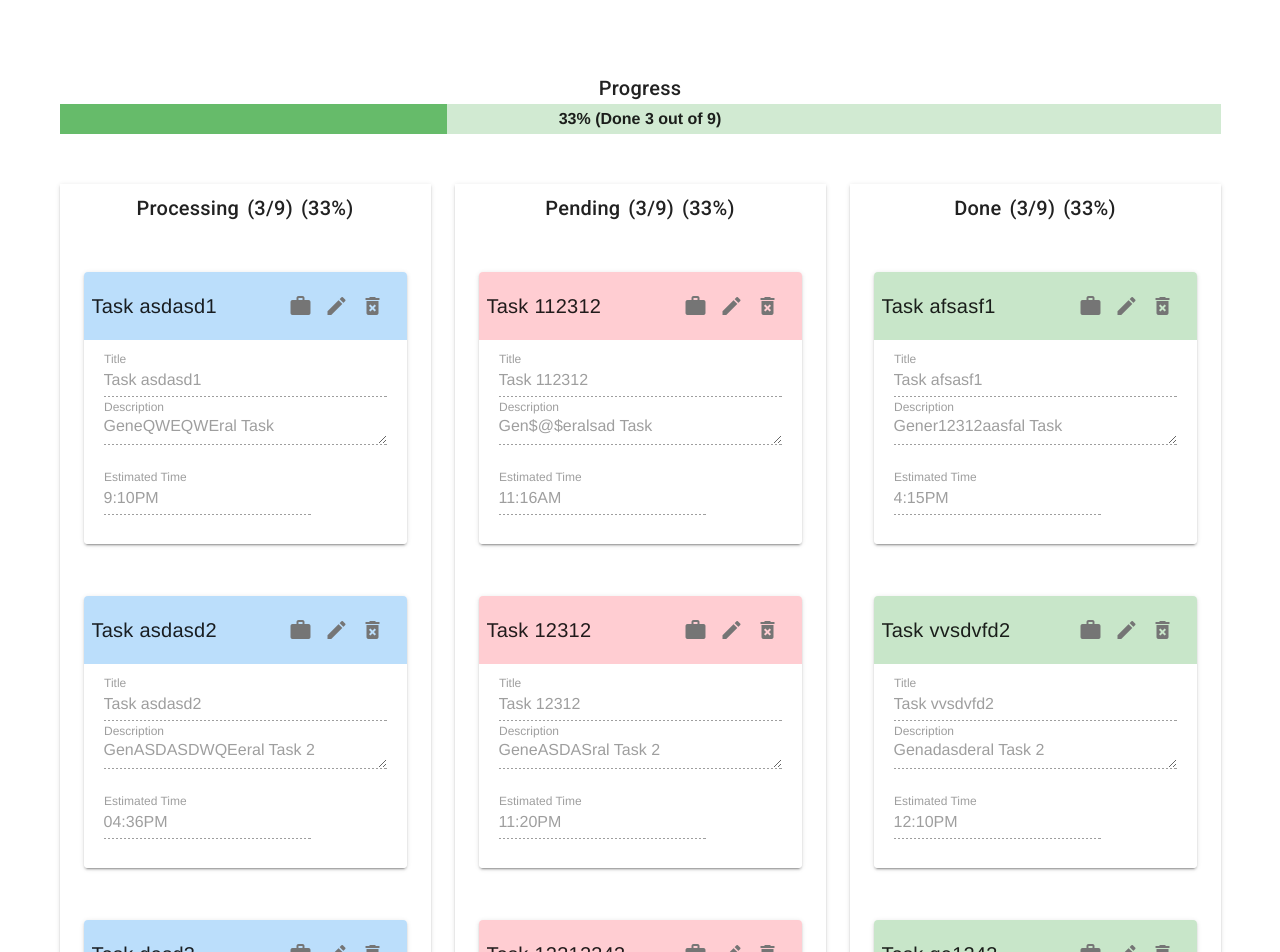
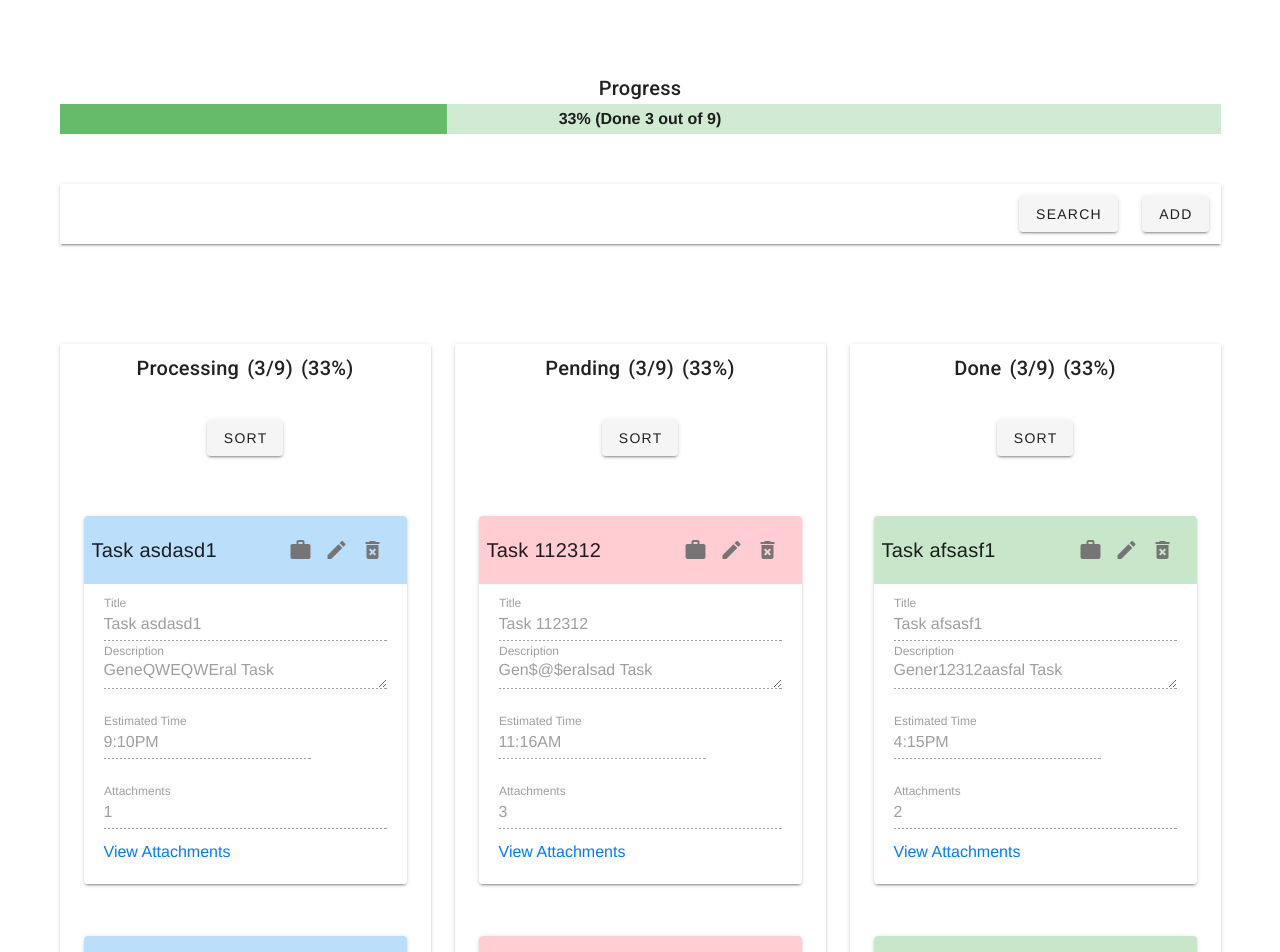
Before and after one commit to soum21/Task_Planner_APP_VueJS_Vuex_Vuetify, a Vue app: page / in a window 1280 px wide. Shown: the top 952 px of the page. Built offline with nearby package versions, Linux system fonts and the light colour scheme.

Commit message:
Sorting list

```diff
--- a/src/app/components/attachmentModal/index.vue
+++ b/src/app/components/attachmentModal/index.vue
@@ -13,7 +13,7 @@
                     >{{ file.name }}
                   </span>
                 </v-col>
-                <v-col cols="6" sm="6">
+                <v-col cols="6" sm="6" v-show="doUpload">
                   <v-btn text icon color="grey darken-1" @click="deletefile(file.id)">
                     <v-icon>mdi-close</v-icon>
                   </v-btn>
@@ -23,7 +23,7 @@
           </v-col>
         </v-row>
         <v-row class="ma-3" align="center" justify="center">
-          <v-col class="ma-3" cols="12">
+          <v-col class="ma-3" cols="12" v-show="doUpload">
             <v-file-input
               v-model="files"
               :color="setColor"
@@ -42,7 +42,7 @@
       </v-card-text>
       <v-card-actions>
         <v-spacer></v-spacer>
-        <v-btn :class="buttonColor" color="white" text @click="handleUpload"> Upload </v-btn>
+        <v-btn :class="buttonColor" color="white" text @click="handleUpload" v-show="doUpload"> Upload </v-btn>
         <v-btn :class="setColor" color="white" text @click="handleClick"> Close </v-btn>
       </v-card-actions>
     </v-card>
@@ -60,8 +60,12 @@ export default {
   props: {
     modal: Boolean,
     attachments: Array,
-    parentId: String,
-    board: String
+    parentId: [Number, String],
+    board: String,
+    doUpload: {
+      type: Boolean,
+      default: true
+    }
   },
   computed: {
     // a computed getter
--- a/src/app/components/taskCard/taskCard.html
+++ b/src/app/components/taskCard/taskCard.html
@@ -43,6 +43,30 @@
           <v-list-item>
             <TimePicker @changeTime="changeTime($event)" :itemTime="time" />
           </v-list-item>
+          <v-list-item>
+            <v-text-field
+            label="Attachments"
+            hide-details="auto"
+            v-model="attachments"
+            disabled
+            readonly
+          ></v-text-field>
+          </v-list-item>
+          <v-list-item>
+              <a @click.prevent="viewAttachment">View Attachments</a>
+          </v-list-item>
+
+          <div v-show="attachMentModal && files.length > 0">
+            <AttachmentModal
+            :modal="attachMentModal"
+            :attachments="files"
+            :board="board"
+            :parentId="item.id"
+            :doUpload="false"
+            @toggleModal="toggleModal($event)"
+            />
+          </div>
+
           <v-row no-gutters class="rowContainer" v-show="!formDisable">
             <v-col class="d-flex justify-center" cols="6" sm="6">
               <v-btn text :class="buttonClass" :disabled="!valid" width="100px" @click="submit(item.id, board)"
--- a/src/app/components/taskCard/taskCard.js
+++ b/src/app/components/taskCard/taskCard.js
@@ -1,4 +1,5 @@
 import TimePicker from '../timePicker';
+import AttachmentModal from '../../components/attachmentModal';
 
 export default {
   name: 'TaskCard',
@@ -11,11 +12,15 @@ export default {
       time: '',
       valid: false,
       titleRules: [(v) => !!v || 'Title is required', (v) => (v && v.length < 20) || 'Maximum 20 charecters'],
-      descRules: [(v) => !!v || 'Description is required', (v) => (v && v.length < 150) || 'Maximum 150 charecters']
+      descRules: [(v) => !!v || 'Description is required', (v) => (v && v.length < 150) || 'Maximum 150 charecters'],
+      attachments: 0,
+      files: [],
+      attachMentModal: false
     };
   },
   components: {
-    TimePicker
+    TimePicker,
+    AttachmentModal
   },
   props: {
     item: {
@@ -34,7 +39,9 @@ export default {
       this.title = this.item.title;
       this.description = this.item.description;
       this.time = this.item.estimatedTime ? this.item.estimatedTime : '';
+      this.attachments = this.item.files.length;
       this.shouldDisplay = true;
+      this.files = this.item.files;
     }
   },
   computed: {
@@ -87,6 +94,12 @@ export default {
     },
     cancel() {
       this.resetData();
+    },
+    viewAttachment() {
+      this.attachMentModal = true;
+    },
+    toggleModal() {
+      this.attachMentModal = false;
     }
   }
 };
--- a/src/app/modules/home/home.html
+++ b/src/app/modules/home/home.html
@@ -4,13 +4,27 @@
 
     <div>
       <span class="text-h6">Progress</span>
-      <ProgressBar :progressData="totalProgress.progressPercentage" :totalDone="totalProgress.totalDoneString" :totalTask="totalProgress.totalTaskString"/>
+      <ProgressBar
+        :progressData="totalProgress.progressPercentage"
+        :totalDone="totalProgress.totalDoneString"
+        :totalTask="totalProgress.totalTaskString"
+      />
     </div>
     <!-- Progress Bar End -->
 
     <!-- Search And Add Area -->
+    <v-sheet class="columnWrapper" elevation="2">
+      <v-card class="d-flex justify-end mb-6" flat tile>
+        <!-- <v-btn elevation="2" class="ma-3" @click="sortList">Sort</v-btn> -->
+        <v-btn elevation="2" class="ma-3">Search</v-btn>
+        <v-btn elevation="2" class="ma-3">Add</v-btn>
+      </v-card>
+    </v-sheet>
+
     <!-- Search And Add Area End -->
+    <!-- Sort Area -->
 
+    <!-- Sort Area End -->
     <!-- Dragable List Area -->
     <v-row justify="space-around">
       <v-col cols="12" md="4" v-for="tasks in taskList" :key="tasks.id">
@@ -21,9 +35,14 @@
               >({{tasks.name === 'Pending' ? totalProgress.pendingBarProgress : tasks.name === 'Processing' ?
               totalProgress.processingBarProgress : tasks.name === 'Done' ? totalProgress.doneBarProgress : '' }})</span
             >
-            <span class="text-h6 pt-2 px-1">({{tasks.name === 'Pending' ? pendingPercent : tasks.name === 'Processing' ?
-              processingPercent : tasks.name === 'Done' ? taskPercent : ''}}%)</span>
+            <span class="text-h6 pt-2 px-1"
+              >({{tasks.name === 'Pending' ? pendingPercent : tasks.name === 'Processing' ? processingPercent :
+              tasks.name === 'Done' ? taskPercent : ''}}%)</span
+            >
           </div>
+          <v-card class="d-flex justify-center mb-6" flat tile>
+            <v-btn  class="ma-3" @click="sortList(tasks.name)">Sort</v-btn>
+         </v-card>
           <draggable
             v-model="tasks.tasks"
             group="taskList"
--- a/src/app/modules/home/home.js
+++ b/src/app/modules/home/home.js
@@ -34,5 +34,9 @@ export default {
       return this.$store.getters.getProgressPercent;
     }
   },
-  methods: {}
+  methods: {
+    sortList(name) {
+      this.$store.dispatch('sortList', name);
+    }
+  }
 };
--- a/src/app/modules/taskDetails/details.html
+++ b/src/app/modules/taskDetails/details.html
@@ -63,12 +63,13 @@
               v-model="detailData.estimatedTime"
               label="Estimated Time"
               readonly
+              disabled
               prepend-icon="mdi-clock-time-four-outline"
             ></v-text-field>
           </div>
 
           <div v-show="!modal" class="ma-5 inputDiv">
-            <a @click="openModal">View Attachments</a>
+            <a @click="openAttachmentModal">View Attachments</a>
           </div>
 
           <div v-show="modal && files.length > 0">
--- a/src/app/modules/taskDetails/details.js
+++ b/src/app/modules/taskDetails/details.js
@@ -44,7 +44,7 @@ export default {
     }
   },
   methods: {
-    openModal() {
+    openAttachmentModal() {
       this.modal = true;
     },
     displayEditOption() {
--- a/src/app/utils/arrayMethods.js
+++ b/src/app/utils/arrayMethods.js
@@ -16,4 +16,7 @@ const getItemByName = (array, name) => {
   return item;
 };
 
-export { getItemInArray, deleteItemFromArray, getItemByName };
+const sortArray = (array) => {
+  array.sort((a, b) => b.id - a.id);
+};
+export { getItemInArray, deleteItemFromArray, getItemByName, sortArray };
--- a/src/app/utils/index.js
+++ b/src/app/utils/index.js
@@ -1,3 +1,3 @@
 import getTimeAmPm from './time';
-import { getItemInArray, deleteItemFromArray, getItemByName } from './arrayMethods';
-export { getTimeAmPm, getItemInArray, deleteItemFromArray, getItemByName };
+import { getItemInArray, deleteItemFromArray, getItemByName, sortArray } from './arrayMethods';
+export { getTimeAmPm, getItemInArray, deleteItemFromArray, getItemByName, sortArray };
--- a/src/app/vuex/actionTypes/index.js
+++ b/src/app/vuex/actionTypes/index.js
@@ -4,3 +4,4 @@ export const DELETE_TASK = 'DELETE_TASK';
 export const DELETE_FILE = 'DELETE_FILE';
 export const ADD_FILE = 'ADD_FILE';
 export const ADD_COMMENT = 'ADD_COMMENT';
+export const SORT_LIST = 'SORT_LIST';
--- a/src/app/vuex/actions/index.js
+++ b/src/app/vuex/actions/index.js
@@ -22,4 +22,8 @@ const addFile = (context, payload) => {
 const addComment = (context, payload) => {
   context.commit(types.ADD_COMMENT, payload);
 };
-export default { addTask, editTask, deleteTask, deleteFile, addFile, addComment };
+
+const sortList = (context, payload) => {
+  context.commit(types.SORT_LIST, payload);
+};
+export default { addTask, editTask, deleteTask, deleteFile, addFile, addComment, sortList };
--- a/src/app/vuex/mutations/index.js
+++ b/src/app/vuex/mutations/index.js
@@ -1,4 +1,4 @@
-import { getItemInArray, deleteItemFromArray, getItemByName } from '../../utils';
+import { getItemInArray, deleteItemFromArray, getItemByName, sortArray } from '../../utils';
 
 const ADD_TASK = (state, payload) => {
   const newTask = {
@@ -64,11 +64,27 @@ const ADD_COMMENT = (state, payload) => {
   }
 };
 
+const SORT_LIST = (state, payload) => {
+  if (payload === 'Processing') {
+    const totalProcessingList = getItemByName(state.taskList, 'Processing');
+    sortArray(totalProcessingList.tasks);
+  }
+  if (payload === 'Pending') {
+    const totalPendingList = getItemByName(state.taskList, 'Pending');
+    sortArray(totalPendingList.tasks);
+  }
+  if (payload === 'Done') {
+    const totalDoneList = getItemByName(state.taskList, 'Done');
+    sortArray(totalDoneList.tasks);
+  }
+};
+
 export default {
   ADD_TASK,
   EDIT_TASK,
   DELETE_TASK,
   DELETE_FILE,
   ADD_FILE,
-  ADD_COMMENT
+  ADD_COMMENT,
+  SORT_LIST
 };
```
